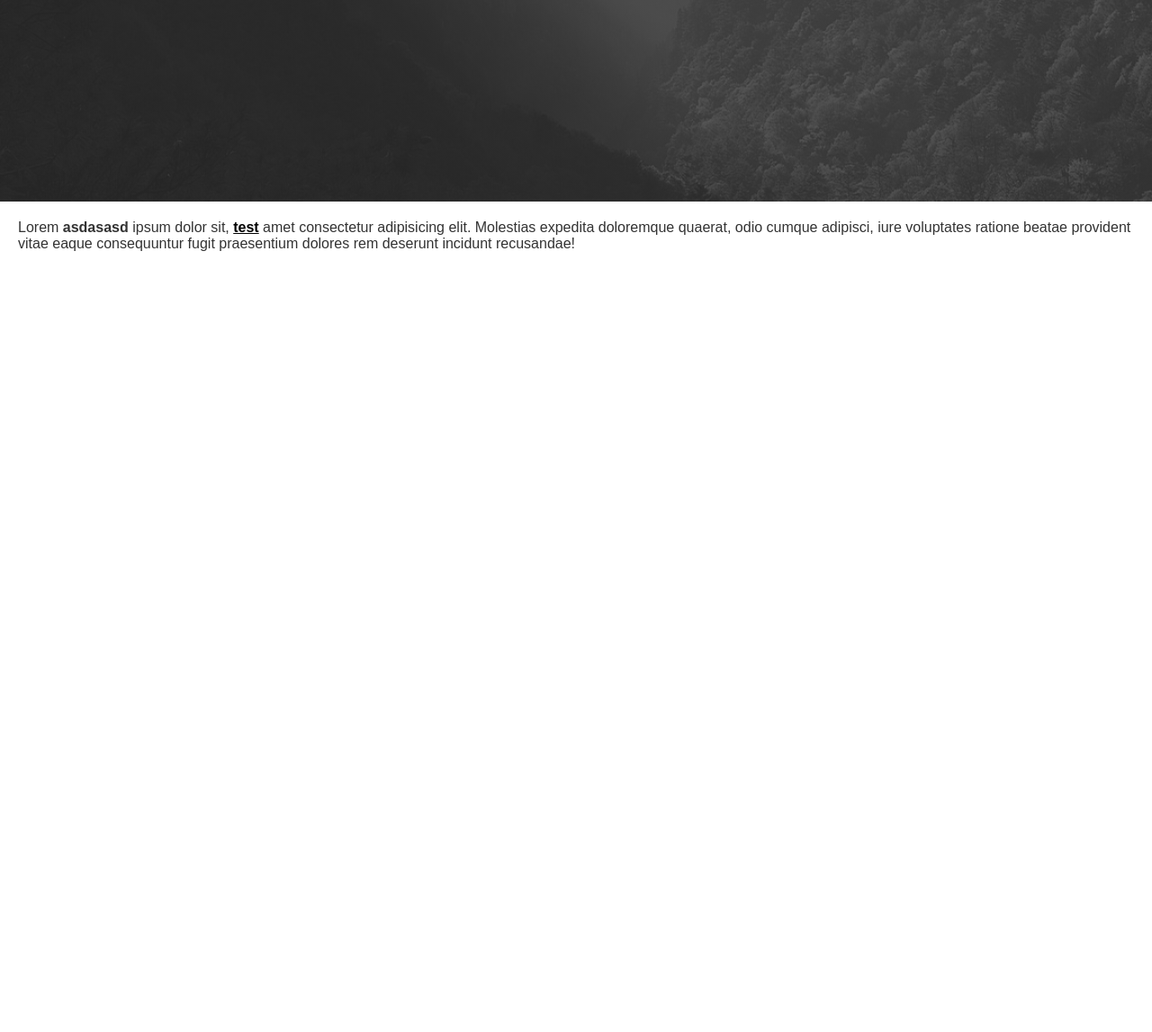
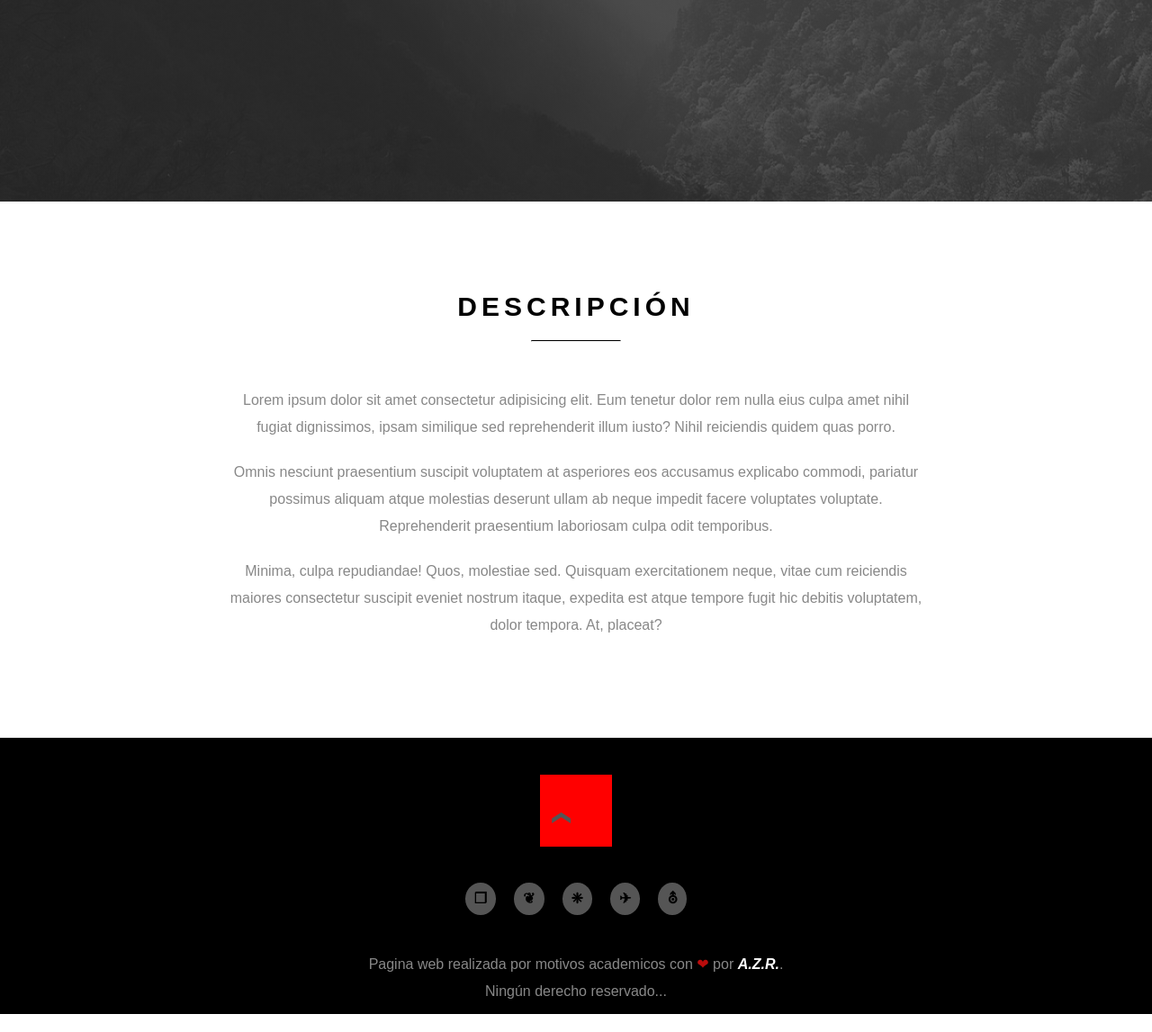
Before and after one commit to antonrodin/laguna, a plain HTML site: page index.html in a window 1280 px wide. Shown: the part 536-1683 px from the top of the page at 90% size. Before the commit the page ends 836 px from the top, so only its background shows below. Drawn offline with Linux system fonts and the light colour scheme.

Commit message:
Parte 2, descripcion, navigation & footer

```diff
--- a/css/base/typography.css
+++ b/css/base/typography.css
@@ -3,14 +3,20 @@ body {
     font-family: Arial, Helvetica, sans-serif;
 }
 
-a {
+a, a:link, a:visited {
     font-size: 1.6rem;
-    text-decoration: underline;
+    text-decoration: none;
     font-weight: 800;
     color: var(--main-color);
 }
 
+a:hover, a:active {
+    text-decoration: underline;
+}
+
 p {
+    padding: 1rem;
+    line-height: 3rem;
     font-size: 1.6rem;
     color: var(--font-color);
 }
@@ -42,3 +48,7 @@ p {
 .cap {
     text-transform: capitalize;
 }
+
+.red {
+    color: var(--red);
+}
--- /dev/null
+++ b/css/components/article.css
@@ -0,0 +1,18 @@
+.article {
+  margin: 10rem auto;
+  max-width: var(--width-desktop);
+}
+
+/* Red border */
+.article__line {
+    width: 10rem;
+    margin: 0 auto;
+    border-top: 1px solid var(--black);
+  }
+
+.article__title {
+    font-weight: 600;
+    letter-spacing: .5rem;
+    font-size: 3rem;
+    color: var(--black);
+}
--- /dev/null
+++ b/css/layout/footer.css
@@ -0,0 +1,38 @@
+.footer {
+    background-color: var(--main-color);
+    min-height: 20rem;
+}
+
+.footer__gotop, .footer__gotop:link, .footer__gotop:visited {
+    display: block;
+    background-color: red;
+    width: 5rem;
+    height: 5rem;
+    margin: 0 auto;
+    transform: rotate(90deg);
+    font-size: 2rem;
+    color: var(--grey-5);
+}
+
+.footer__social {
+    margin: 2rem auto;
+    max-width: var(--width-desktop);
+}
+
+.footer__social-item {
+    border-radius: 50%;
+    font-size: 1.6rem;
+    line-height: 1.6rem;
+    background-color: var(--grey-5);
+}
+
+.footer__text {
+    margin: 2rem auto;
+    max-width: var(--width-desktop);
+}
+
+.footer__link, .footer__link:link, .footer__link:visited {
+    font-style: italic;
+    font-weight: bold;
+    color: var(--white);
+}
--- a/css/layout/grid.css
+++ b/css/layout/grid.css
@@ -26,3 +26,7 @@
 .jc-space-between {
     justify-content: space-between;
 }
+
+.jc-center {
+    justify-content: center;
+}
--- a/css/layout/header.css
+++ b/css/layout/header.css
@@ -15,7 +15,7 @@
 }
 
 .header__logo {
-
+    width: 5rem;
 }
 
 .welcome {
--- /dev/null
+++ b/css/layout/navigation.css
@@ -0,0 +1,20 @@
+/**
+*   Navigation
+*/
+.nav {
+
+}
+
+.nav__link, .nav__link:link, .nav__link:visited {
+    font-size: 1.2rem;
+    text-decoration: none;
+    color: var(--grey-2);
+}
+
+.nav__link:hover, .nav__link:active {
+    color: var(--white);
+}
+
+.nav__link-active {
+    color: var(--white) !important;
+}
--- a/css/style.css
+++ b/css/style.css
@@ -13,9 +13,12 @@ BASCSS y algo parecido a Tachions CSS, Para el grid se usa flex (layout/grid.css
 /* Layout */
 @import url('layout/grid.css');
 @import url('layout/header.css');
+@import url('layout/navigation.css');
+@import url('layout/footer.css');
 
 /* Components */
 @import url('components/buttons.css');
+@import url('components/article.css');
 
 /* Utils */
 @import url('utils/variables.css');
--- a/css/utils/helpers.css
+++ b/css/utils/helpers.css
@@ -0,0 +1,12 @@
+/*
+* Helpers...
+*/
+.clear {
+    content: "";
+    display: block;
+    clear: both;
+}
+
+.inline-block {
+    display: inline-block;
+}
--- a/css/utils/variables.css
+++ b/css/utils/variables.css
@@ -1,11 +1,21 @@
 :root {
 
+    /* Algunos colores */
     --main-color: #000;
-    --font-color: #333;
+    --font-color: #888;
 
     --grey:      #777;
+    --grey-2:    #a2a2a2;
+    --grey-5:    #555;
     --white:     #fff;
+    --black:     #000;
+    --red:       #ba0c0c;
 
+    /* Anchura maxima del contenido */
+    --width-desktop:    80rem;
+    --width-mobile:     40rem;
+
+    /* Medidas para Margins & PAddings */
     --space-1: 1rem;
     --space-2: 2rem;
     --space-3: 3rem;
--- a/index.html
+++ b/index.html
@@ -14,10 +14,15 @@
     <header class="header">
         <div class="container">
             <div class="flex aic jc-space-between">
-                <a class="m1" href="#">
+                <a class="m3" href="#">
                     <img class="header__logo" src="img/header-logo.png" alt="Laguna del Campillo Logo">
                 </a>
-                <nav class="nav m1"></nav>
+                <nav class="nav m3">
+                    <a href="#home" class="nav__link nav__link-active px2 up">Portada</a>
+                    <a href="#descubre" class="nav__link px2 up">Descubre</a>
+                    <a href="#actividades" class="nav__link px2 up">Actividades</a>
+                    <a href="#contacto" class="nav__link px2 up">Contacto</a>
+                </nav>
             </div>
 
             <div class="welcome">
@@ -36,19 +41,36 @@
     </header>
 
     <section class="about">
-        <p class="m2">Lorem <span class="b">asdasasd</span> ipsum dolor sit, <a href="#">test</a> amet consectetur adipisicing elit. Molestias expedita doloremque quaerat, odio cumque adipisci, iure voluptates ratione beatae provident vitae eaque consequuntur fugit praesentium dolores rem deserunt incidunt recusandae!</p>
-    </section>
+        <article class="article tc">
+            <h1 class="article__title up">Descripción</h1>
+            <hr class="article__line my2 mb4">
 
-    <section class="actividades">
+            <p>Lorem ipsum dolor sit amet consectetur adipisicing elit. Eum tenetur dolor rem nulla eius culpa amet nihil fugiat dignissimos, ipsam similique sed reprehenderit illum iusto? Nihil reiciendis quidem quas porro.</p>
+            <p>Omnis nesciunt praesentium suscipit voluptatem at asperiores eos accusamus explicabo commodi, pariatur possimus aliquam atque molestias deserunt ullam ab neque impedit facere voluptates voluptate. Reprehenderit praesentium laboriosam culpa odit temporibus.</p>
+            <p>Minima, culpa repudiandae! Quos, molestiae sed. Quisquam exercitationem neque, vitae cum reiciendis maiores consectetur suscipit eveniet nostrum itaque, expedita est atque tempore fugit hic debitis voluptatem, dolor tempora. At, placeat?</p>
 
-    </section>
-
-    <section class="pesca">
-
+        </article>
     </section>
 
     <footer class="footer">
 
+        <div class="clear inline-block"></div>
+
+        <p class="footer__text tc">
+            <a href="#top" class="footer__gotop p4">&#10094;</a>
+        </p>
+
+        <div class="footer__social flex aic jc-center">
+            <a href="#" class="footer__social-item m1 p1">&#10066;</a>
+            <a href="#" class="footer__social-item m1 p1">&#10086;</a>
+            <a href="#" class="footer__social-item m1 p1">&#10056;</a>
+            <a href="#" class="footer__social-item m1 p1">&#9992;</a>
+            <a href="#" class="footer__social-item m1 p1">&#9954;</a>
+        </div>
+
+        <p class="footer__text tc">Pagina web realizada por motivos academicos con <span class="red">&#10084;</span> por    <a class="footer__link" href="https://www.azr.es" title="Antón Zekeriev Rodin">A.Z.R.</a>. <br>
+            Ningún derecho reservado...
+        </p>
     </footer>
 
 </body>
```
Also changed, not shown: 1 other file.
